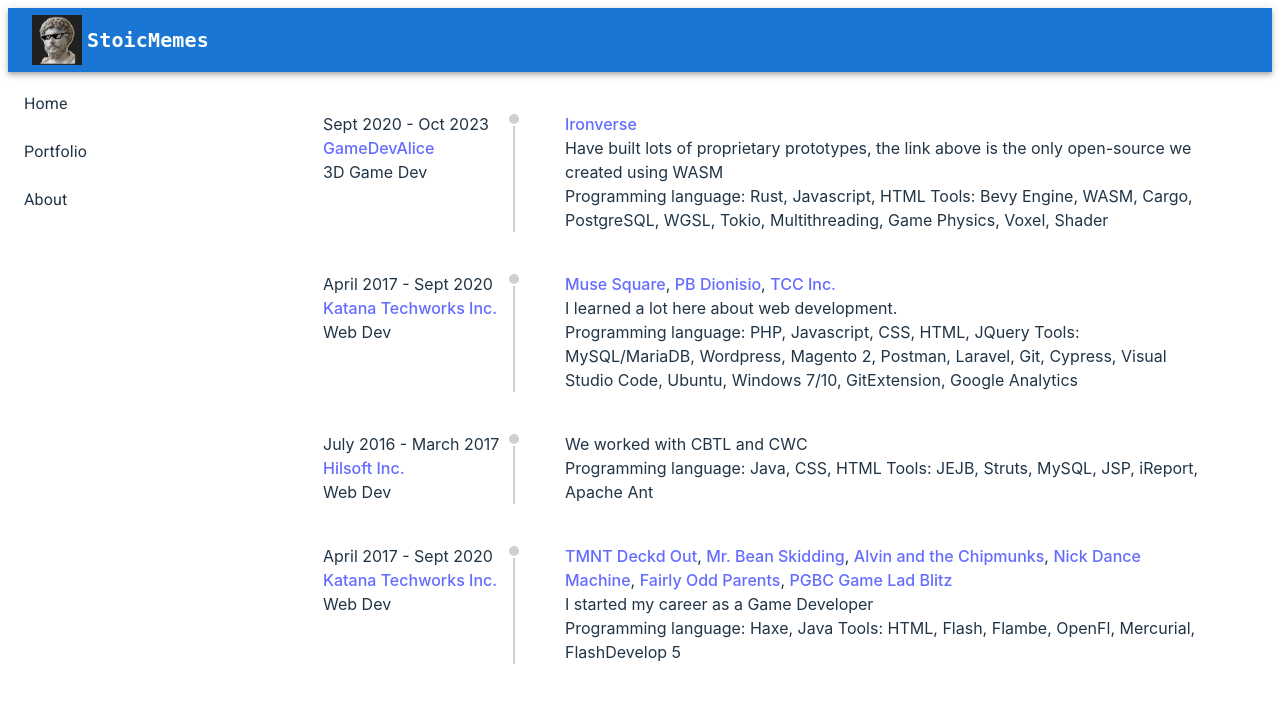
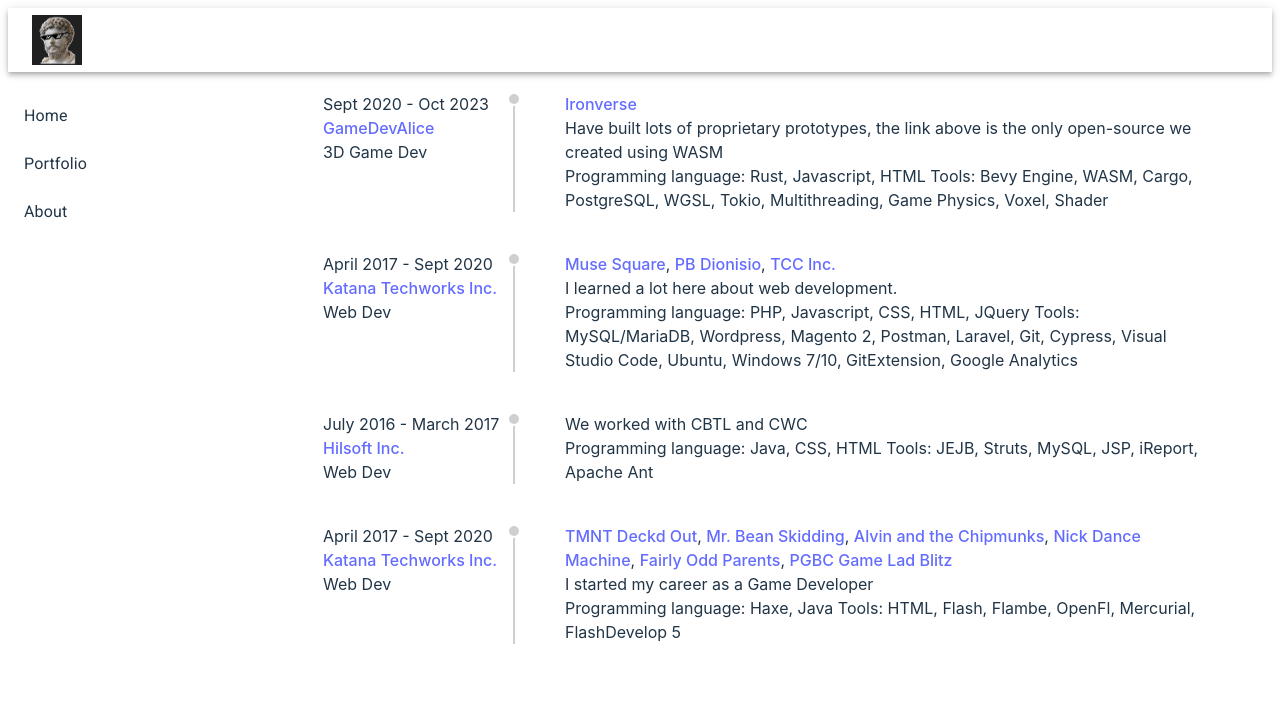
Before and after one commit to chaoticgood1/dogememes, a React (Vite) app in the folder client/: page /portfolio in a window 1280 px wide. Shown: the top 702 px of the page. Built offline with nearby package versions, Linux system fonts and the light colour scheme.

Commit message:
Adjust overall layout and the sidebar of mobile device

```diff
--- a/client/src/index.scss
+++ b/client/src/index.scss
@@ -6,6 +6,7 @@
 @import './scss/header.scss';
 @import './scss/sidebar.scss';
 @import './scss/portfolio.scss';
+@import './scss/about.scss';
 
 :root {
   font-family: Inter, system-ui, Avenir, Helvetica, Arial, sans-serif;
--- /dev/null
+++ b/client/src/scss/about.scss
@@ -0,0 +1,4 @@
+
+.ab {
+  text-align: left;
+}
--- a/client/src/scss/portfolio.scss
+++ b/client/src/scss/portfolio.scss
@@ -15,8 +15,8 @@
 
 .timeline-block {
   display: grid;
-  grid-template-columns: auto auto auto;
-  margin-top: 40px;
+  grid-template-columns: 190px auto auto;
+  margin-bottom: 40px;
   text-align: left;
 }
 
--- a/client/src/scss/sidebar.scss
+++ b/client/src/scss/sidebar.scss
@@ -1,5 +1,5 @@
 #sidebar {
-  top: 4.6rem;
+  // top: 4.6rem;
 }
 
 #show_drawer_1 {
--- a/client/src/tsx/about.tsx
+++ b/client/src/tsx/about.tsx
@@ -1,5 +1,13 @@
 
 
 export default function About() {
-  return <h1>About</h1>;
+  return <div className="ab">
+    I want to create a website that I enjoy
+    <br></br>
+    I was originally thinking of stoicmemes but I want a more broader memes
+    <br></br>
+    I already bought stonkmemes.net in which I am thinking of making a website where the people will vote for the stonkest meme
+    <br></br>
+    More details later...
+  </div>;
 }
--- a/client/src/tsx/header.tsx
+++ b/client/src/tsx/header.tsx
@@ -35,7 +35,13 @@
   };
 
   return (
-    <AppBar position="static">
+    <AppBar
+      position="static"
+      style={{
+        background: "transparent",
+        marginBottom: "20px"
+      }}
+    >
       <Container maxWidth="xl">
         <Toolbar disableGutters>
           <Box sx={{ flexGrow: 0, display: { xs: 'flex', lg: 'none' } }}>
@@ -60,7 +66,7 @@
           <Typography
             variant="h6"
             component="a"
-            href="#app-bar-with-responsive-menu"
+            href="/"
             sx={{ display: { xs: 'none', sm: 'flex' } }}
             id="logo"
           >
--- a/client/src/tsx/sidebar/sidebar.tsx
+++ b/client/src/tsx/sidebar/sidebar.tsx
@@ -7,6 +7,7 @@
 import ListItemButton from '@mui/material/ListItemButton';
 
 import { Link } from "react-router-dom";
+import { ListItemText } from '@mui/material';
 
 type Anchor = 'top' | 'left' | 'bottom' | 'right';
 
@@ -41,7 +42,9 @@
 
   const list = (anchor: Anchor) => (
     <Box
-      sx={{ width: anchor === 'top' || anchor === 'bottom' ? 'auto' : 250 }}
+      sx={{
+        width: anchor === 'top' || anchor === 'bottom' ? 'auto' : 250,
+      }}
       role="presentation"
       onClick={toggleDrawer(anchor, false)}
       onKeyDown={toggleDrawer(anchor, false)}
@@ -49,9 +52,20 @@
       <List>
         {Object.entries(paths).map(([key, value]) => (
           <ListItem key={key} disablePadding>
-            <ListItemButton>
+            {/* <ListItemButton>
 
               <Link to={value}>{key}</Link>
+            </ListItemButton> */}
+            <ListItemButton
+              key={key}
+              component={Link}
+              to={value}
+            >
+              <ListItemText sx={{
+                color: "#FFFFFF"
+              }}>
+                {key}
+              </ListItemText>
             </ListItemButton>
           </ListItem>
         ))}
@@ -77,7 +91,8 @@
                 top: {
                   xs: 65,
                   sm: 73,
-                }
+                },
+                backgroundColor: "#242424",
               }
             }}
           >
--- a/client/src/tsx/sidebar/sidebar_wide.tsx
+++ b/client/src/tsx/sidebar/sidebar_wide.tsx
@@ -23,9 +23,11 @@
       flexGrow: 1,
       minWidth: 300,
       maxWidth: 300,
+      paddingTop: 0,
     }}>
-      <Demo>
-        <List>
+      <List sx={{
+        padding: 0,
+      }}>
         {Object.entries(paths).map(([key, value]) => (
           <ListItem key={key} disablePadding>
             <ListItemButton
@@ -40,7 +42,6 @@
           </ListItem>
         ))}
       </List>
-      </Demo>
     </Box>
   );
 }
```
Lines whose indentation alone changed are shown as unchanged.
